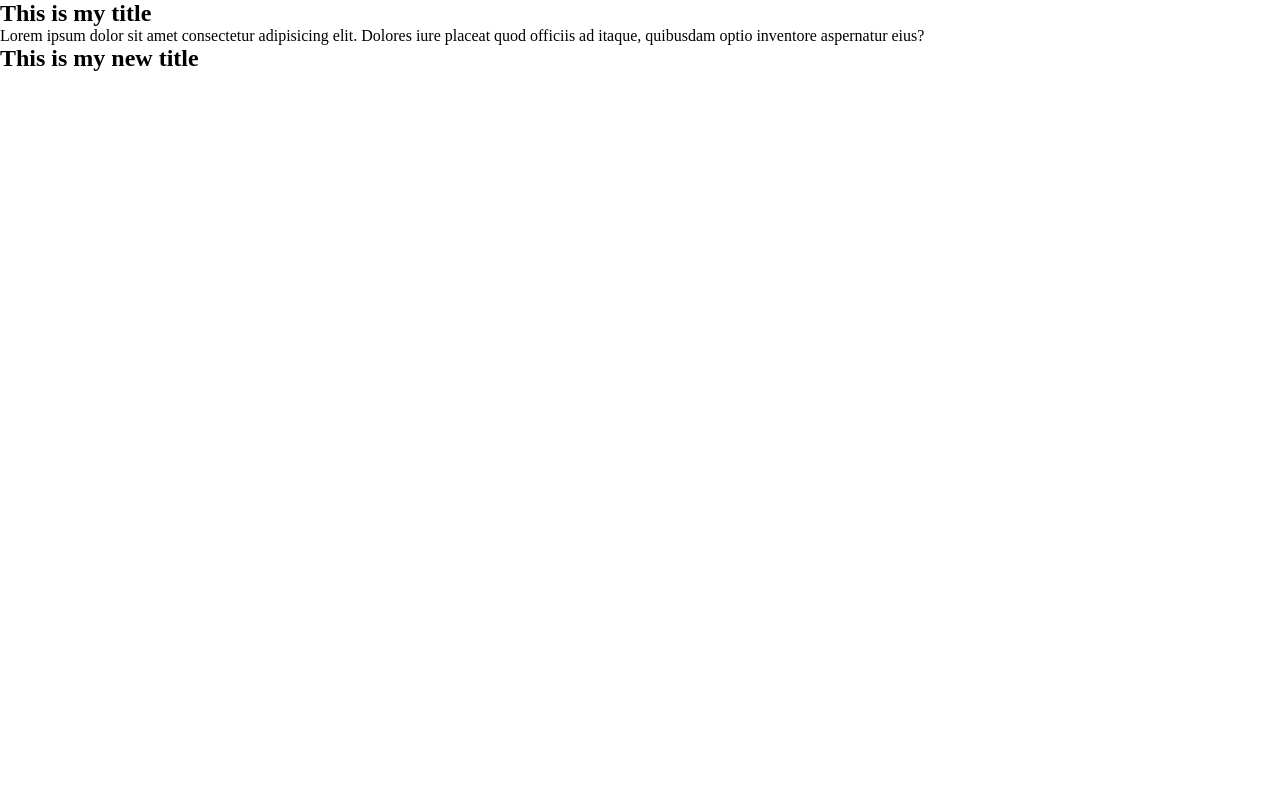
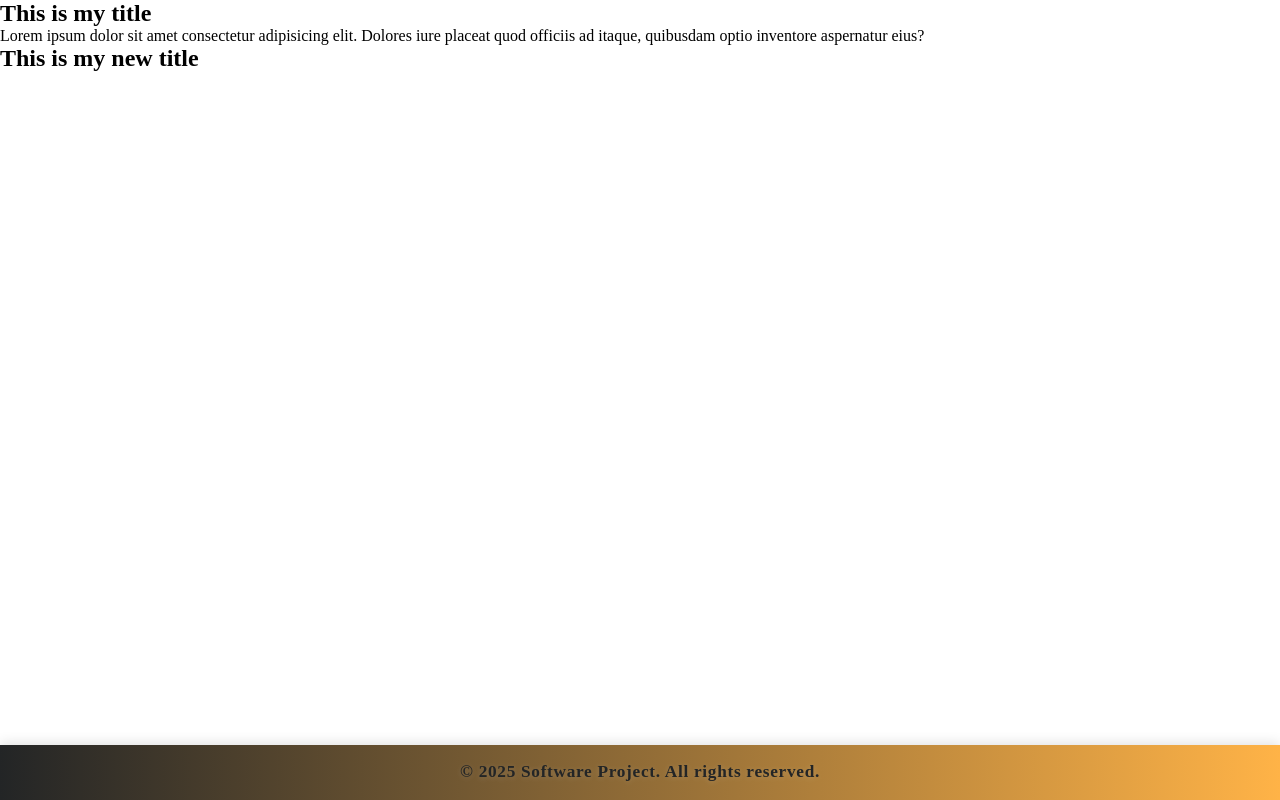
Before and after one commit to salutahmoha/HTML-PRACTICE-CODEALONG, a plain HTML site: page index.html in a window 1280 px wide. Drawn offline with Linux system fonts and the light colour scheme.

Commit message:
footer_update

```diff
--- a/index.html
+++ b/index.html
@@ -3,7 +3,7 @@
 <head>
     <meta charset="UTF-8">
     <meta name="viewport" content="width=device-width, initial-scale=1.0">
-    <title>My first Project</title>
+    <title> Software Project</title>
     <link rel="stylesheet" href="style.css">
 </head>
 <body>
@@ -12,6 +12,9 @@
     <p>Lorem ipsum dolor sit amet consectetur adipisicing elit. Dolores iure placeat quod officiis ad itaque, quibusdam optio inventore aspernatur eius?</p>
   </div>
 
+  <footer id="footer">
+    <p>&copy; 2025 Software Project. All rights reserved.</p>
+  </footer>
 
   <script src="script.js"></script>
 </body>
--- a/style.css
+++ b/style.css
@@ -1,3 +1,25 @@
+/* Footer styles for alignment, color, and clarity */
+#footer {
+  width: 100%;
+  position: fixed;
+  left: 0;
+  bottom: 0;
+  background: linear-gradient(90deg, #232526 0%, #ffb347 100%);
+  color: #232526;
+  font-size: 1.08rem;
+  font-weight: 600;
+  letter-spacing: 0.7px;
+  text-align: center;
+  padding: 1.1rem 0 1.1rem 0;
+  box-shadow: 0 -2px 12px rgba(0,0,0,0.12);
+  z-index: 10;
+}
+
+#footer p {
+  margin: 0;
+  color: #232526;
+  text-shadow: 0 1px 6px rgba(255,255,255,0.18);
+}
 *{
     margin: 0;
     padding: 0;
@@ -7,7 +29,7 @@
 header{
     display: block;
     justify-content: center;
-    border: 1px solid black;
+    border: 1px solid white;
     margin: 0;
     width: 15%;
     height: 100vh;
```
